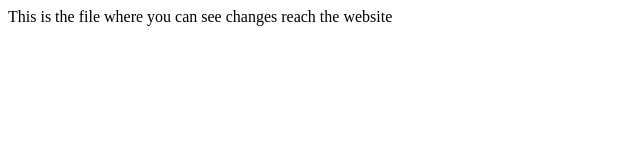
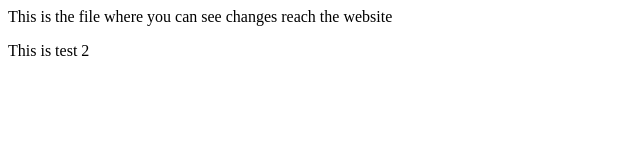
Before and after one commit to dean-blick/cis527-Lab7-Task3, a plain HTML site: page index.html in a window 1280 px wide. Shown: the full height of the page, 0-640 px from the left. Drawn offline with Linux system fonts and the light colour scheme.

Commit message:
site test 2

```diff
--- a/index.html
+++ b/index.html
@@ -1 +1,2 @@
 <p>This is the file where you can see changes reach the website</p>
+<p>This is test 2</p>
```
